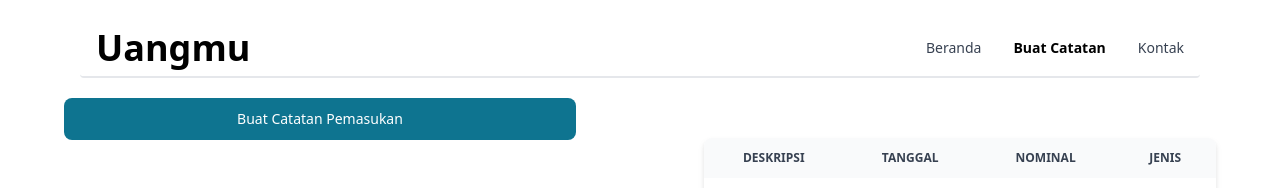
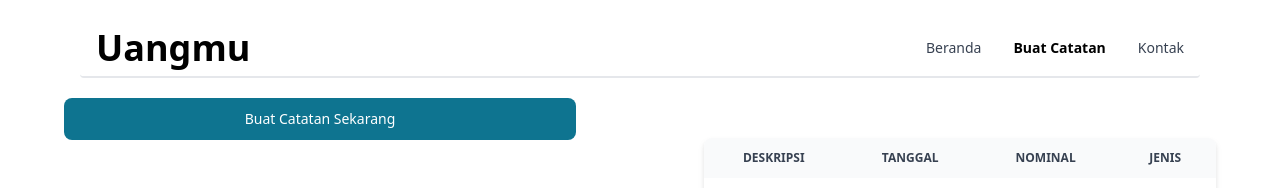
Before and after one commit to Anugerah20/Uangmu, a React (Vite) app: page /takenotes in a window 1280 px wide. Shown: the top 188 px of the page. Built offline with nearby package versions, Linux system fonts and the light colour scheme.

Commit message:
Update text button

```diff
--- a/src/pages/TakeNotes.jsx
+++ b/src/pages/TakeNotes.jsx
@@ -93,7 +93,7 @@ const TakeNotes = () => {
 
                     {/* START: MODAL KEUANGAN */}
                     <div className="flex flex-col gap-4 mx-auto w-4/5 sm:w-2/4 md:w-2/5">
-                         <Button onClick={() => setOpenModal(true)}>Buat Catatan Pemasukan</Button>
+                         <Button onClick={() => setOpenModal(true)}>Buat Catatan Sekarang</Button>
                          <Modal
                               show={openModal}
                               size="md"
```
